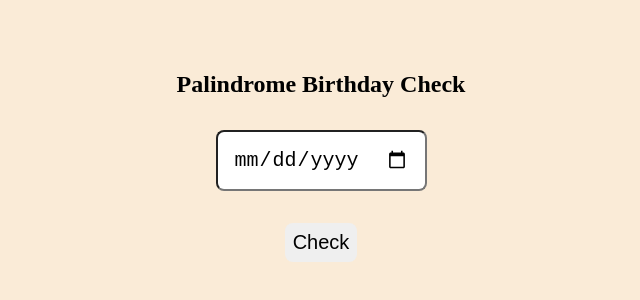
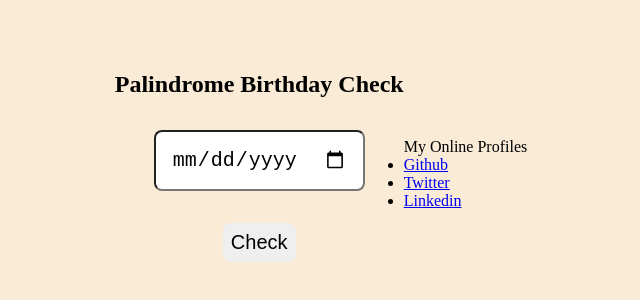
Before and after one commit to dushyant2901/palindrome-birthday, a plain HTML site: page index.html in a window 1280 px wide. Shown: the part 226-526 px from the top of the page, without its empty margins (319-959 px from the left). Drawn offline with Linux system fonts and the light colour scheme.

Commit message:
refracted code

```diff
--- a/index.html
+++ b/index.html
@@ -8,14 +8,33 @@
     <link rel="stylesheet" href="styles.css">
 </head>
 <body>
-    <main>
+    <main class="wrapper">
+        <div class="child-wrapper">
 <h2 class="heading">Palindrome Birthday Check</h2>
 <div class="bday-container">
         <input type="date" id="bday-input">
         <button id="show-btn">Check</button>
         <p id="result"></p>
+    </div></div>
+</main>
+<footer class="footer" >
+    <div class="footer-heading" >
+    My Online Profiles
     </div>
-</main>
+
+    <ul class="list-unbulleted-list" >
+      <li class="list-item-inline" >
+        <a class="link" href="https://github.com/dushyant2901">Github</a>
+      </li>
+      <li class="list-item-inline">
+      <a class="link" href="https://twitter.com/Dushyan61991113"> Twitter</a>
+
+      </li>
+      <li class="list-item-inline" >
+       <a class="link" href="https://in.linkedin.com/in/dushyant-pratap-singh-04b24619b">Linkedin</a>
+      </li>
+    </ul>
+    </footer >
 <script src="index.js"></script>
 </body>
 </html>
```
